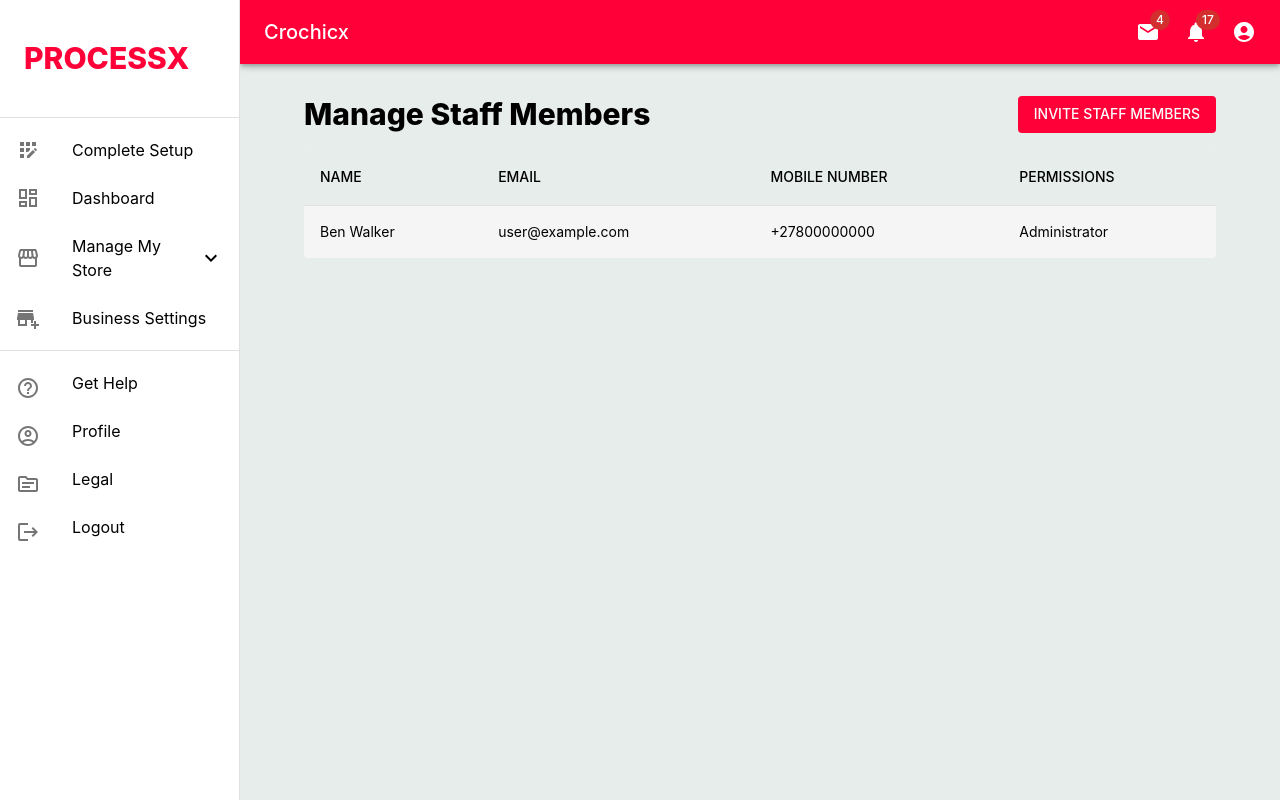
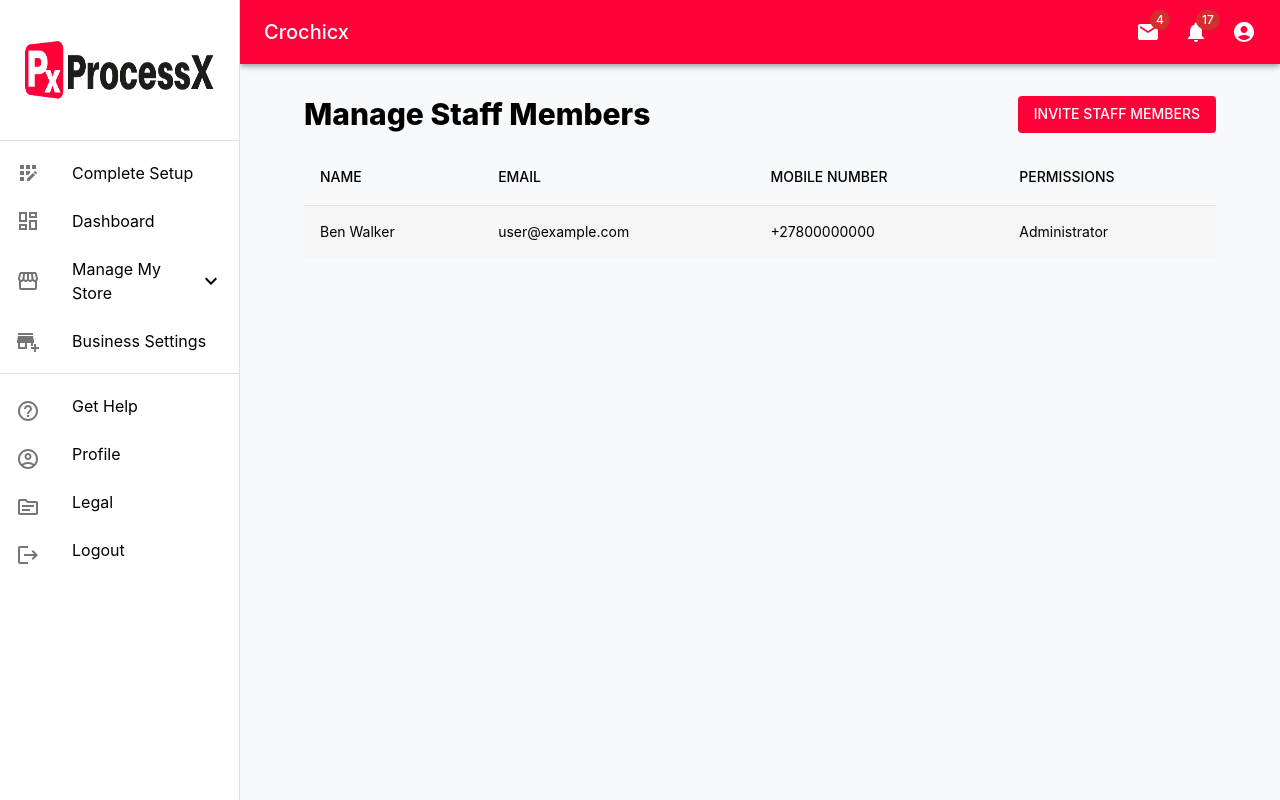
Before and after one commit to benoitthefirst/processx, a Next.js app: page /portal/store/staff in a window 1280 px wide. Built offline with nearby package versions, Linux system fonts and the light colour scheme.

Commit message:
added fonts and official logo

```diff
--- a/src/app/portal/(account)/layout.tsx
+++ b/src/app/portal/(account)/layout.tsx
@@ -54,7 +54,8 @@ const themeDark = createTheme({
   palette: {
     // mode: "dark",
     background: {
-      default: "#e7edeb",
+      default: "rgb(248, 249, 251)",
+      //default: "#e7edeb",
       //paper: "#e4e9f1"
     },
     primary: {
@@ -85,16 +86,18 @@ const themeDark = createTheme({
   },
   typography: {
     fontFamily: [
-      "-apple-system",
+      /* "-apple-system",
       "BlinkMacSystemFont",
       '"Segoe UI"',
-      "Roboto",
-      '"Helvetica Neue"',
-      "Arial",
+      "Roboto", */
+      "SharpGrotesk",
+      "Inter",
+      "Helvetica Neue",
+      /* "Arial", */
       "sans-serif",
-      '"Apple Color Emoji"',
+      /* '"Apple Color Emoji"',
       '"Segoe UI Emoji"',
-      '"Segoe UI Symbol"',
+      '"Segoe UI Symbol"', */
     ].join(","),
   },
   components: {
@@ -265,21 +268,21 @@ export default function PortalLayout({
     <div>
       <Toolbar sx={{ paddingTop: 5, paddingBottom: 5 }}>
         {/* <Image src="/logo.png" width={130} height={60} alt="ProcessX Logo" /> */}
-        {/* <img
-          src="/logo.png"
+        <img
+          src="/Px_Logo_Black_Red.png"
           height="60"
-          width="140"
-          alt=""
+          width="100%"
+          alt="ProcessX Logo Black and Red"
           style={{ display: "inline" }}
-        ></img> */}
-        <Typography
+        ></img>
+        {/* <Typography
           component="h1"
           variant="h4"
           color="primary"
           sx={{ fontSize: 30, fontWeight: 800 }}
         >
           PROCESSX
-        </Typography>
+        </Typography> */}
       </Toolbar>
       <Divider />
       <List>
```
